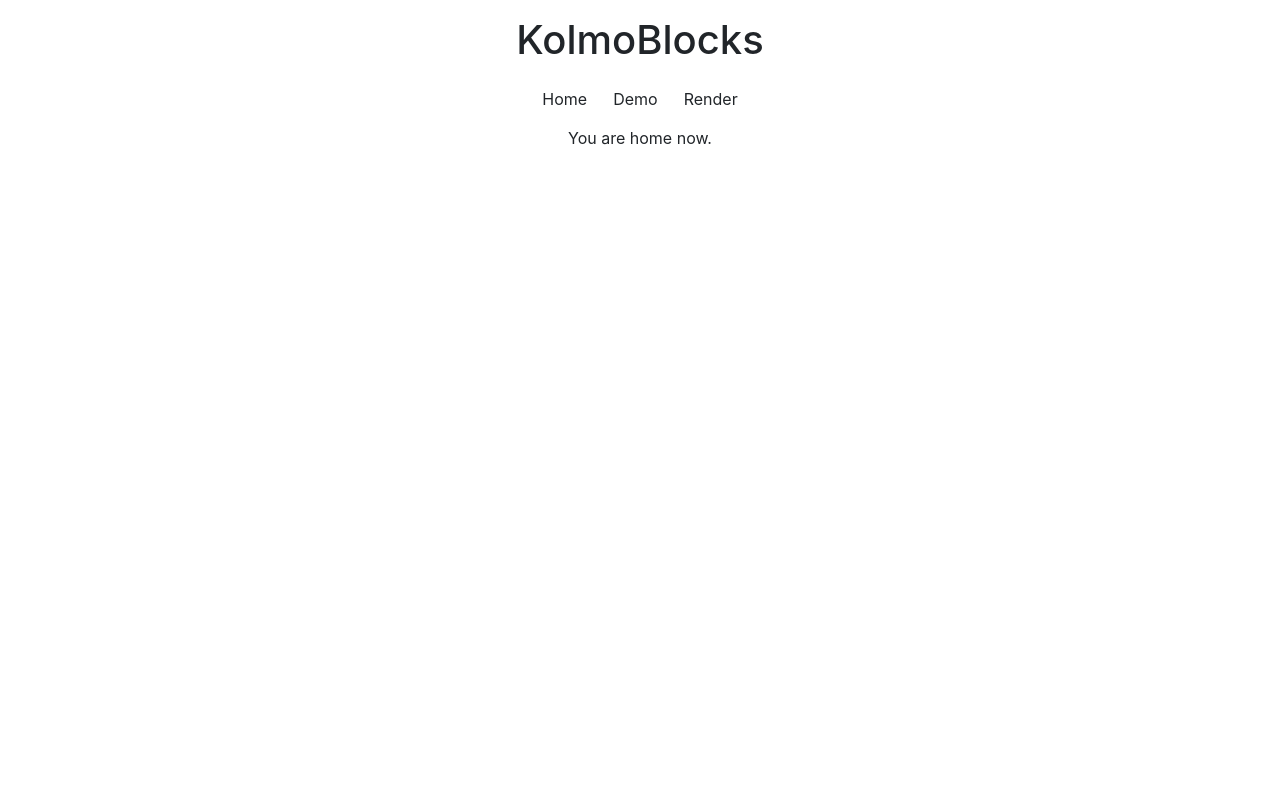
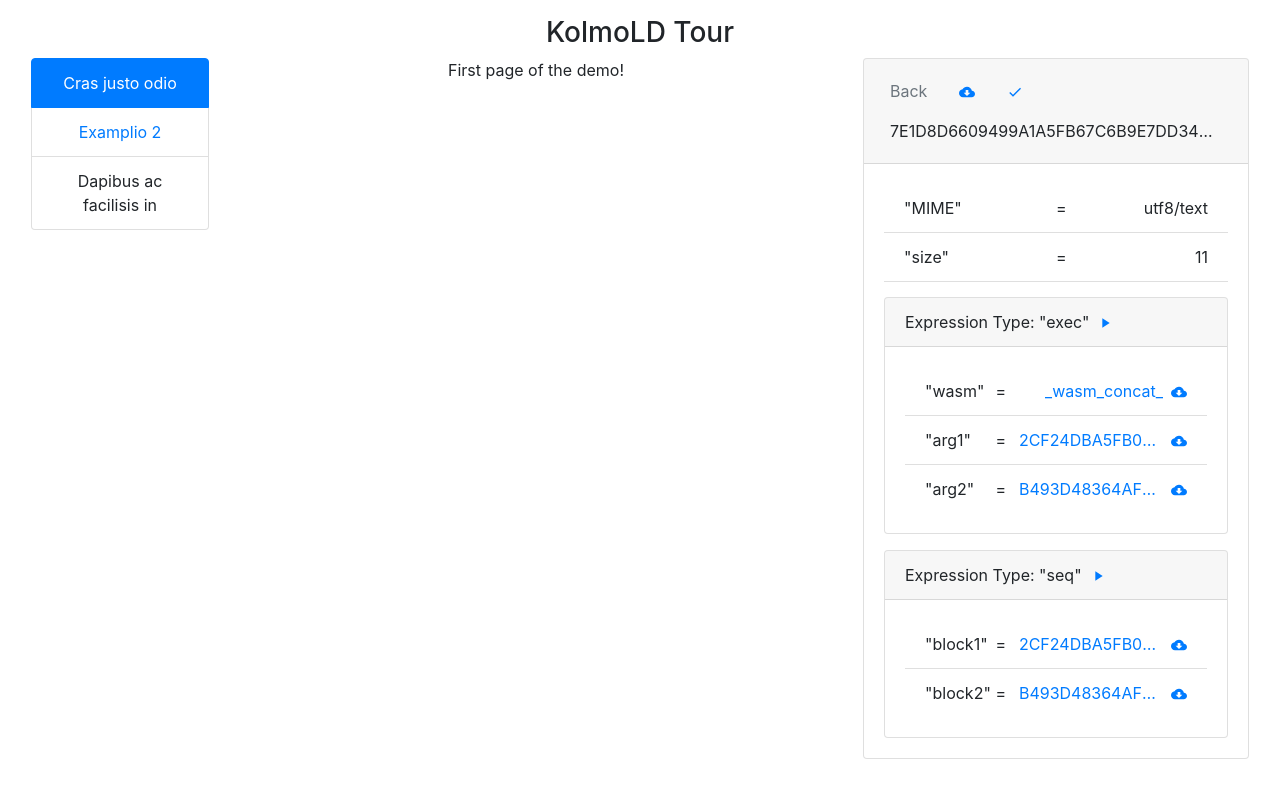
Before and after one commit to kolmoblocks/kolmojs, a React app: page / in a window 1280 px wide. Built offline with nearby package versions, Linux system fonts and the light colour scheme.

Commit message:
Scaffold the demo tour

```diff
--- a/package.json
+++ b/package.json
@@ -75,7 +75,7 @@
     "visualization",
     "protocols"
   ],
-  "author": "Peter Borzov",
+  "author": "Dmitry Borzov",
   "license": "MIT",
   "bugs": {
     "url": "https://github.com/kolmoblocks/kolmojs/issues"
--- a/src/App.js
+++ b/src/App.js
@@ -2,6 +2,7 @@ import React, { Component } from 'react';
 import { BrowserRouter as Router, Route, Link } from "react-router-dom";
 import './App.css';
 import Home from "./components/Home.js"
+import SecondExample from "./components/example2.js"
 import Render from "./components/Render.js"
 import Demo from "./components/Demo.js"
 
@@ -10,21 +11,33 @@ class App extends Component {
     return (
       <div className="App p-3">
         <header className="App-header">
-          <h1>KolmoBlocks</h1>
+          <h3>KolmoLD Tour</h3>
         </header>
-        <Router>
-          <div>
-            <div className="align-items-center p-2">
-              <Link to="/" className="btn">Home</Link>
-              <Link to="/demo" className="btn">Demo</Link>
-              <Link to="/render" className="btn">Render</Link>
+        <div className="container-fluid">
+          <Router>
+          <div className="row">
+
+            <div className="col-2">
+              <ul class="list-group">
+                <Link to="/" class="list-group-item active">Cras justo odio</Link>
+                <Link to="/example2" class="list-group-item">Examplio 2</Link>
+                <li class="list-group-item">Dapibus ac facilisis in</li>
+              </ul>
             </div>
 
-            <Route exact path="/" component={Home}/>
-            <Route path="/demo" component={Demo}/>
-            <Route path="/render" component={Render}/>
+            <div className="col-6">
+                  <div>
+                    <Route exact path="/" component={Home}/>
+                    <Route path="/example2" component={SecondExample}/>
+                  </div>
+            </div>
+
+            <div className="col-4">
+                      <Demo/>
+            </div>
           </div>
-        </Router>
+          </Router>
+      </div>
       </div>
     );
   }
--- a/src/components/Demo.js
+++ b/src/components/Demo.js
@@ -41,15 +41,7 @@ class Demo extends Component {
 
   render() {
     return (
-      <div className="container-fluid">
-        <div className="row">
-          <div className="col-6">
-            <DataController rootExpr={this.state.rootExpr} >
-            </DataController>
-          </div>
-        </div>
-
-      </div>
+        <DataController rootExpr={this.state.rootExpr} />
     );
   }
 }
--- a/src/components/Home.js
+++ b/src/components/Home.js
@@ -3,7 +3,7 @@ import React, { Component } from 'react';
 class Home extends Component {
   render() {
     return (
-      <div>You are home now.</div>
+      <div>First page of the demo!</div>
     );
   }
 }
--- /dev/null
+++ b/src/components/example2.js
@@ -0,0 +1,11 @@
+import React, { Component } from 'react';
+
+class SecondExample extends Component {
+  render() {
+    return (
+      <div>Second page of the demo!</div>
+    );
+  }
+}
+
+export default SecondExample;
--- a/src/store.js
+++ b/src/store.js
@@ -24,7 +24,6 @@ const lib = {
         "cids" : {
             "SHA256" : "7E1D8D6609499A1A5FB67C6B9E7DD34CF7C6C4355259115FC7161F47266F5F3C"
         },
-
         "data_expressions" : [
         {
             "exec" : {
```
Also changed, not shown: 1 other file (tests, documents, lock files or other folders).
